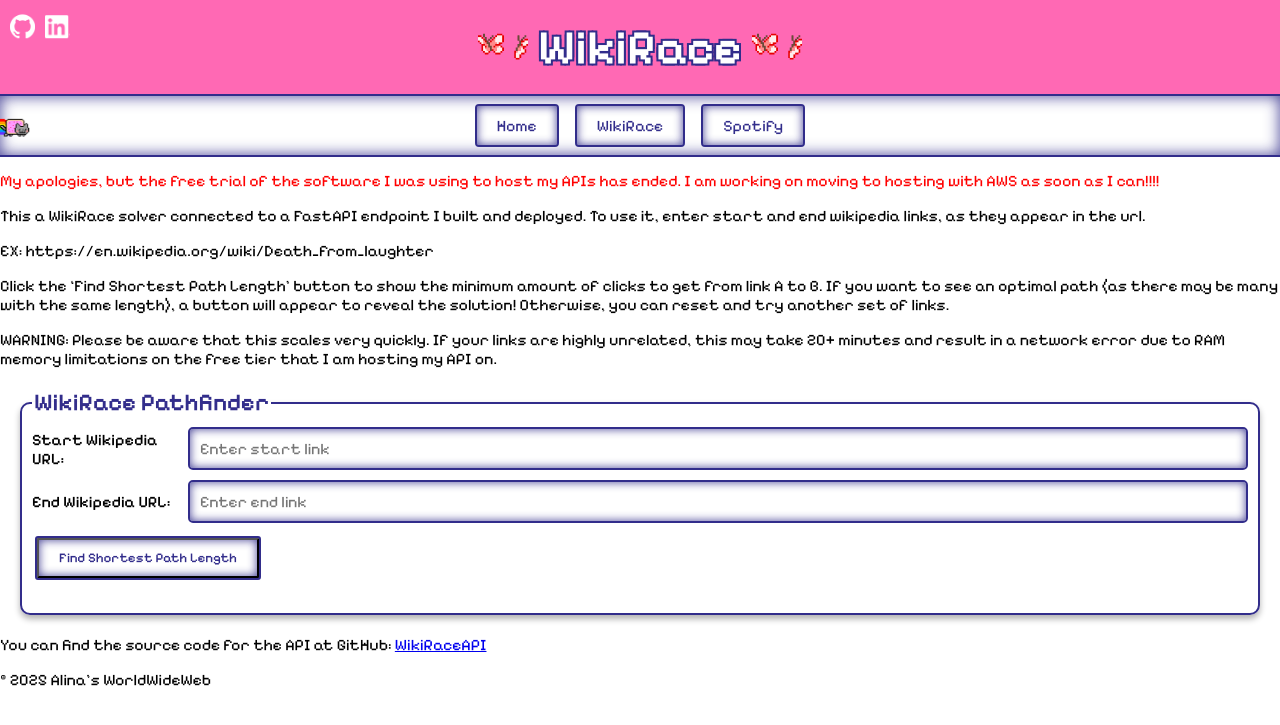
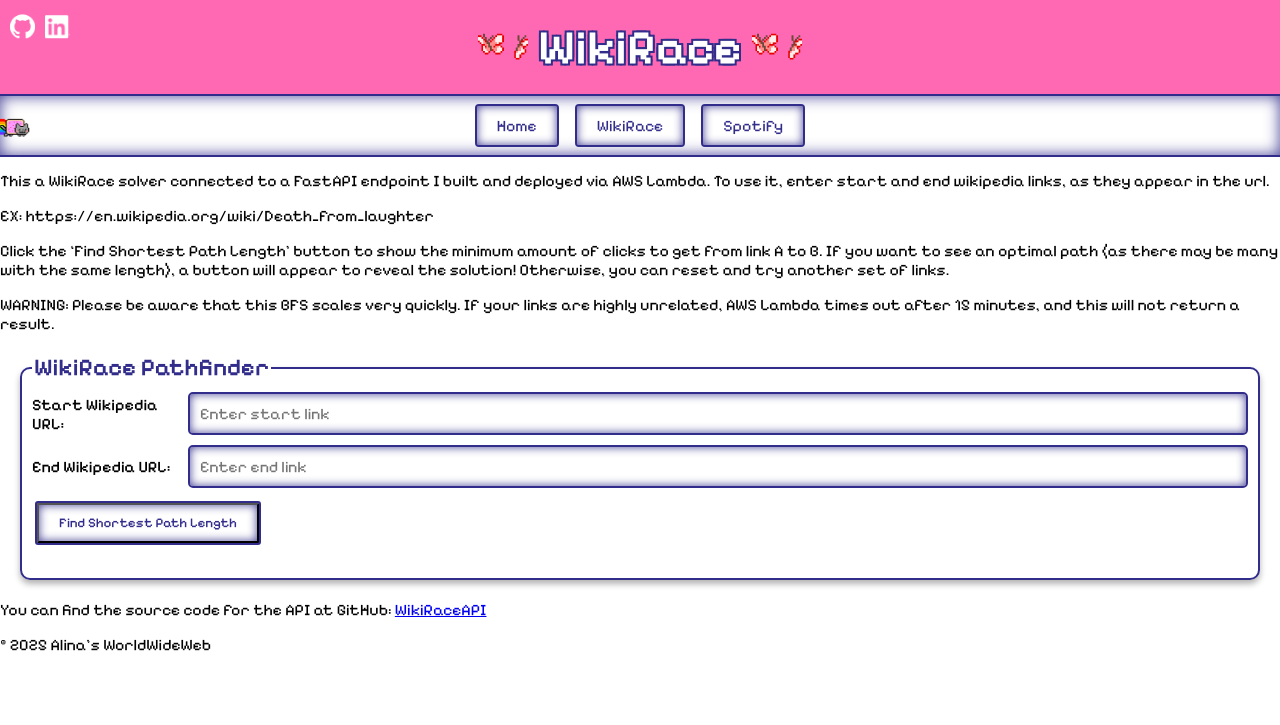
Before and after one commit to alinagarib/alinagarib.github.io, a Jekyll site: the page built from wikirace.markdown, in a window 1280 px wide. Shown: the top 725 px of the page. Built offline with Jekyll 4.4.1, drawn with Linux system fonts in a browser that asks for light colours.

Commit message:
fixed wikirace endpoint

```diff
--- a/_config.yml
+++ b/_config.yml
@@ -29,6 +29,7 @@
 twitter_username: jekyllrb
 github_username:  jekyll
 api_base_url: "https://rmylcjxy3unkzzdk7iidve2pny0ssane.lambda-url.us-east-1.on.aws/"
+wiki_api_base_url: "https://xfiix2mlvyk5dwnfyijw45fghy0dodyo.lambda-url.us-east-1.on.aws/"
 
 # Build settings
 theme: minima
--- a/assets/js/wikirace.js
+++ b/assets/js/wikirace.js
@@ -8,7 +8,6 @@
   const resetButton = document.getElementById("reset-button");
   const pathButton = document.getElementById("path-button");
   const resultDiv = document.getElementById("result");
-  const apiBaseUrl = "https://alinasworldwidewebapis-production.up.railway.app/wiki-race";
   let savedPath = [];
 
   lengthButton.addEventListener("click", async () => {
@@ -29,7 +28,7 @@
     resultDiv.textContent = "Finding path... Please be patient... (ﾉ◕ヮ◕)ﾉ*:･ﾟ✧";
 
     try {
-      const response = await fetch(`${apiBaseUrl}/find-path`, {
+      const response = await fetch(`${WIKI_API_BASE_URL}find-path`, {
         method: "POST",
         headers: { "Content-Type": "application/json" },
         body: JSON.stringify({ start: startLink, end: endLink }),
--- a/spotify.markdown
+++ b/spotify.markdown
@@ -93,6 +93,5 @@
 
 <script>
   const API_BASE_URL = "{{ site.api_base_url }}";
-  console.log("API_BASE_URL:", API_BASE_URL);
 </script>
 <script src="{{ '/assets/js/spotify.js' | relative_url }}"></script>
--- a/wikirace.markdown
+++ b/wikirace.markdown
@@ -3,19 +3,15 @@
 title: WikiRace
 permalink: /wikirace/
 ---
-<div>
-  <p style="color: red">
-  My apologies, but the free trial of the software I was using to host my APIs has ended. I am working on moving to hosting with AWS as soon as I can!!!!</p>
-</div>
 
-This a WikiRace solver connected to a FastAPI endpoint I built and deployed.
+This a WikiRace solver connected to a FastAPI endpoint I built and deployed via AWS Lambda.
 To use it, enter start and end wikipedia links, as they appear in the url.
 
 EX: https://en.wikipedia.org/wiki/Death_from_laughter
 
 Click the 'Find Shortest Path Length' button to show the minimum amount of clicks to get from link A to B. If you want to see an optimal path (as there may be many with the same length), a button will appear to reveal the solution! Otherwise, you can reset and try another set of links.
 
-WARNING: Please be aware that this scales very quickly. If your links are highly unrelated, this may take 20+ minutes and result in a network error due to RAM memory limitations on the free tier that I am hosting my API on.
+WARNING: Please be aware that this BFS scales very quickly. If your links are highly unrelated, AWS Lambda times out after 15 minutes, and this will not return a result.
 
 <script src="/assets/js/wikirace.js"></script>
 <form id="wikirace-form" onsubmit="return false;">
```
Also changed, not shown: other parts of wikirace.markdown (+4 -0 lines).
